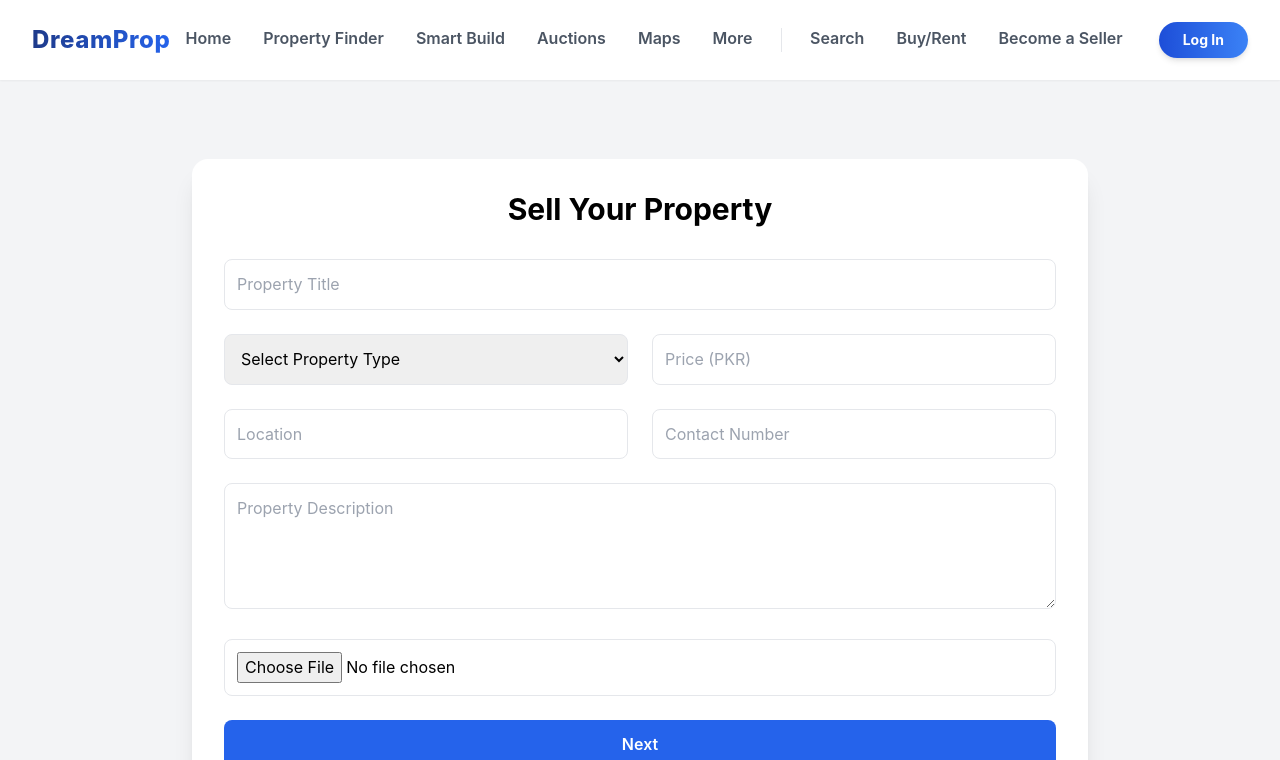
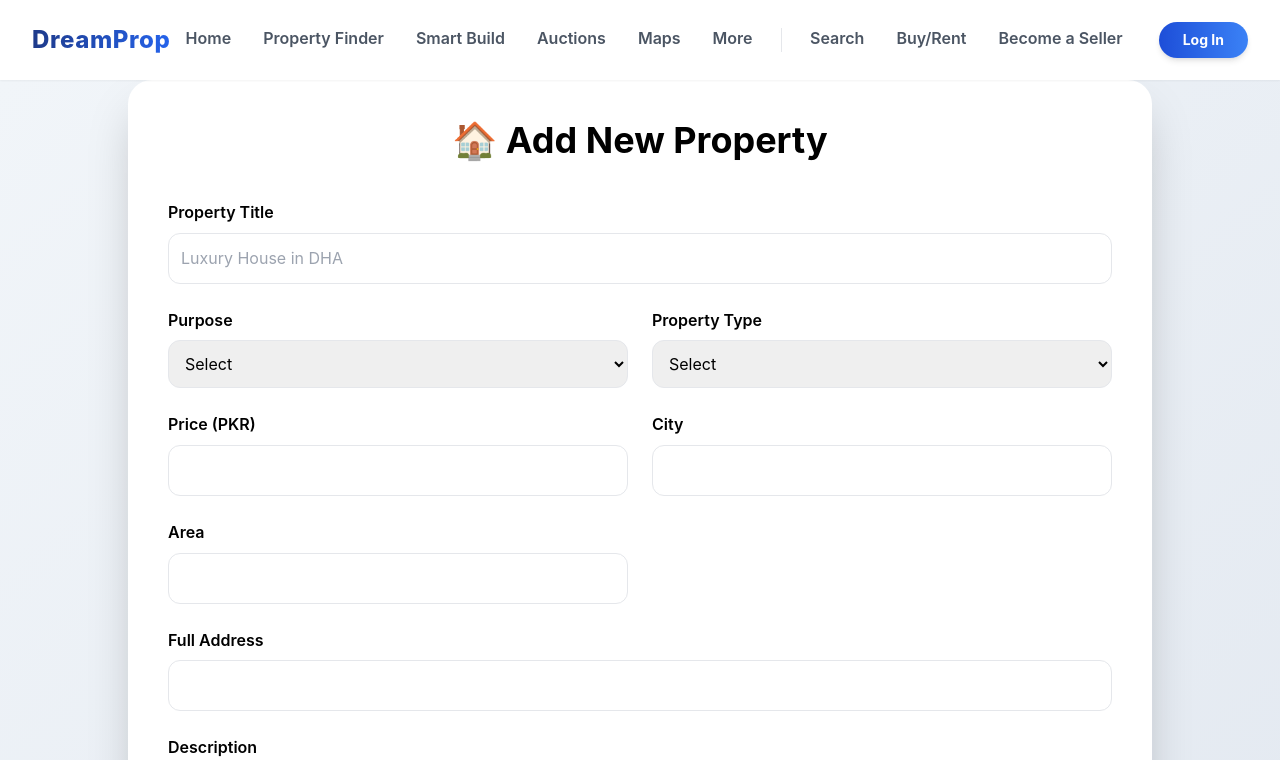
Before and after one commit to Saad-ullah33/FYP-26, a React (Vite) app: page /add-property in a window 1280 px wide. Shown: the top 760 px of the page. Built offline with nearby package versions, Linux system fonts and the light colour scheme.

Commit message:
attach backend apis

```diff
--- a/package.json
+++ b/package.json
@@ -28,6 +28,7 @@
     "@mantine/modals": "^8.3.10",
     "@mantine/notifications": "^8.3.10",
     "@tabler/icons-react": "^3.36.1",
+    "axios": "^1.13.5",
     "embla-carousel": "^8.6.0",
     "embla-carousel-react": "^8.6.0",
     "lucide-react": "^0.563.0",
--- a/src/PostProperty/AddProperty.jsx
+++ b/src/PostProperty/AddProperty.jsx
@@ -1,253 +1,293 @@
 import React, { useState } from "react";
+import axios from "axios";
 
 const AddProperty = () => {
   const [step, setStep] = useState(1);
+  const [loading, setLoading] = useState(false);
 
   const [formData, setFormData] = useState({
     title: "",
-    type: "",
+    description: "",
     price: "",
-    location: "",
-    description: "",
-    image: null,
-    contact: "",
+    purpose: "",
+    propertyType: "",
+    city: "",
+    area: "",
+    address: "",
+    images: [], // store multiple images
   });
 
   const [errors, setErrors] = useState({});
-  const [imagePreview, setImagePreview] = useState(null);
+  const [imagePreviews, setImagePreviews] = useState([]);
 
-  // Handle input change
+  // Handle text input changes
   const handleChange = (e) => {
-    const { name, value } = e.target;
-    setFormData({ ...formData, [name]: value });
-    setErrors({ ...errors, [name]: "" });
+    setFormData({ ...formData, [e.target.name]: e.target.value });
+    setErrors({ ...errors, [e.target.name]: "" });
   };
 
-  // Handle image
+  // Handle image selection (max 4)
   const handleImageChange = (e) => {
-    const file = e.target.files[0];
-    if (file) {
-      setFormData({ ...formData, image: file });
-      setImagePreview(URL.createObjectURL(file));
+    const files = Array.from(e.target.files).slice(0, 4); // max 4
+    setFormData({ ...formData, images: files });
+
+    // Generate previews
+    const previews = files.map((file) => URL.createObjectURL(file));
+    setImagePreviews(previews);
+  };
+
+  // Simple validation
+  const validateForm = () => {
+    let err = {};
+    if (!formData.title) err.title = "Title required";
+    if (!formData.price || formData.price <= 0) err.price = "Valid price required";
+    if (!formData.purpose) err.purpose = "Purpose required";
+    if (!formData.propertyType) err.propertyType = "Property type required";
+    if (!formData.city) err.city = "City required";
+    if (!formData.area) err.area = "Area required";
+    if (!formData.address) err.address = "Address required";
+    if (formData.images.length === 0) err.images = "At least one image required";
+    setErrors(err);
+    return Object.keys(err).length === 0;
+  };
+
+  // Move to step 2
+  const handleNext = (e) => {
+    e.preventDefault();
+    if (validateForm()) setStep(2);
+  };
+
+  // Submit data to backend
+const handleSubmit = async () => {
+  if (loading) return; // prevent multiple clicks
+  setLoading(true);
+
+  try {
+    const data = new FormData();
+    data.append(
+      "property",
+      new Blob([JSON.stringify({
+        title: formData.title,
+        description: formData.description,
+        price: formData.price,
+        purpose: formData.purpose,
+        propertyType: formData.propertyType,
+        city: formData.city,
+        area: formData.area,
+        address: formData.address,
+      })], { type: "application/json" })
+    );
+    formData.images.forEach(img => data.append("images", img));
+
+    await axios.post("http://localhost:8080/api/properties/create", data, {
+      headers: { "Content-Type": "multipart/form-data" }
+    });
+
+    alert("Property submitted successfully!");
+    setFormData({
+      title: "", description: "", price: "", purpose: "",
+      propertyType: "", city: "", area: "", address: "", images: []
+    });
+    setImagePreviews([]);
+    setStep(1);
+
+  } catch (err) {
+    console.error("Error uploading property:", err);
+    alert("Property submission failed.");
+  } finally {
+    setLoading(false); // enable button again
   }
 };
 
-  // Validation
-  const validateForm = () => {
-    let newErrors = {};
-
-    if (!formData.title) newErrors.title = "Title is required";
-    if (!formData.type) newErrors.type = "Property type is required";
-    if (!formData.price || formData.price <= 0)
-      newErrors.price = "Enter valid price";
-    if (!formData.location) newErrors.location = "Location is required";
-    if (!formData.contact || formData.contact.length < 10)
-      newErrors.contact = "Enter valid contact number";
-
-    setErrors(newErrors);
-    return Object.keys(newErrors).length === 0;
-  };
-
-  // NEXT → Preview
-  const handleNext = (e) => {
-    e.preventDefault();
-    if (!validateForm()) return;
-    setStep(2);
-  };
-
-  // FINAL SUBMIT
-  const handleFinalSubmit = () => {
-    console.log("Submitted Property:", formData);
-    alert("Property submitted successfully (Frontend only)");
-  };
-
-  // EDIT
-  const handleEdit = () => {
-    setStep(1);
-  };
 
   return (
-    <div className="min-h-screen bg-gray-100 flex items-center justify-center px-4">
-      <div className="bg-white p-8 rounded-2xl shadow-xl w-full max-w-4xl">
+    <div className="min-h-screen bg-gradient-to-br from-slate-100 to-slate-200 flex justify-center items-center px-4">
+      <div className="bg-white w-full max-w-5xl p-10 rounded-3xl shadow-2xl">
 
-        {/* ================= FORM STEP ================= */}
+        {/* STEP 1 */}
         {step === 1 && (
           <>
-            <h2 className="text-3xl font-bold mb-8 text-center">
-              Sell Your Property
-            </h2>
-
+            <h2 className="text-4xl font-bold text-center mb-10">🏠 Add New Property</h2>
             <form className="grid grid-cols-1 md:grid-cols-2 gap-6">
 
               <div className="md:col-span-2">
+                <label className="font-semibold">Property Title</label>
                 <input
-                  type="text"
                   name="title"
-                  placeholder="Property Title"
                   value={formData.title}
                   onChange={handleChange}
-                  className="w-full border p-3 rounded-lg"
+                  className="w-full mt-2 border rounded-xl p-3"
+                  placeholder="Luxury House in DHA"
                 />
                 {errors.title && <p className="text-red-500 text-sm">{errors.title}</p>}
               </div>
 
+              <div>
+                <label className="font-semibold">Purpose</label>
                 <select
-                name="type"
-                value={formData.type}
+                  name="purpose"
+                  value={formData.purpose}
                   onChange={handleChange}
-                className="w-full border p-3 rounded-lg"
+                  className="w-full mt-2 border rounded-xl p-3"
                 >
-                <option value="">Select Property Type</option>
-                <option value="House">House</option>
-                <option value="Apartment">Apartment</option>
-                <option value="Plot">Plot</option>
+                  <option value="">Select</option>
+                  <option value="SALE">Sale</option>
+                  <option value="RENT">Rent</option>
                 </select>
-              {errors.type && <p className="text-red-500 text-sm">{errors.type}</p>}
+                {errors.purpose && <p className="text-red-500 text-sm">{errors.purpose}</p>}
+              </div>
 
+              <div>
+                <label className="font-semibold">Property Type</label>
+                <select
+                  name="propertyType"
+                  value={formData.propertyType}
+                  onChange={handleChange}
+                  className="w-full mt-2 border rounded-xl p-3"
+                >
+                  <option value="">Select</option>
+                  <option value="HOUSE">House</option>
+                  <option value="APARTMENT">Apartment</option>
+                  <option value="PLOT">Plot</option>
+                </select>
+                {errors.propertyType && <p className="text-red-500 text-sm">{errors.propertyType}</p>}
+              </div>
+
+              <div>
+                <label className="font-semibold">Price (PKR)</label>
                 <input
                   type="number"
                   name="price"
-                placeholder="Price (PKR)"
                   value={formData.price}
                   onChange={handleChange}
-                className="w-full border p-3 rounded-lg"
+                  className="w-full mt-2 border rounded-xl p-3"
                 />
                 {errors.price && <p className="text-red-500 text-sm">{errors.price}</p>}
+              </div>
 
+              <div>
+                <label className="font-semibold">City</label>
                 <input
-                type="text"
-                name="location"
-                placeholder="Location"
-                value={formData.location}
+                  name="city"
+                  value={formData.city}
                   onChange={handleChange}
-                className="w-full border p-3 rounded-lg"
+                  className="w-full mt-2 border rounded-xl p-3"
                 />
-              {errors.location && <p className="text-red-500 text-sm">{errors.location}</p>}
+                {errors.city && <p className="text-red-500 text-sm">{errors.city}</p>}
+              </div>
 
+              <div>
+                <label className="font-semibold">Area</label>
                 <input
-                type="text"
-                name="contact"
-                placeholder="Contact Number"
-                value={formData.contact}
+                  name="area"
+                  value={formData.area}
                   onChange={handleChange}
-                className="w-full border p-3 rounded-lg"
+                  className="w-full mt-2 border rounded-xl p-3"
                 />
-              {errors.contact && <p className="text-red-500 text-sm">{errors.contact}</p>}
+                {errors.area && <p className="text-red-500 text-sm">{errors.area}</p>}
+              </div>
 
               <div className="md:col-span-2">
+                <label className="font-semibold">Full Address</label>
+                <input
+                  name="address"
+                  value={formData.address}
+                  onChange={handleChange}
+                  className="w-full mt-2 border rounded-xl p-3"
+                />
+                {errors.address && <p className="text-red-500 text-sm">{errors.address}</p>}
+              </div>
+
+              <div className="md:col-span-2">
+                <label className="font-semibold">Description</label>
                 <textarea
                   name="description"
-                  placeholder="Property Description"
                   value={formData.description}
                   onChange={handleChange}
                   rows="4"
-                  className="w-full border p-3 rounded-lg"
+                  className="w-full mt-2 border rounded-xl p-3"
                 />
               </div>
 
+              {/* Images */}
               <div className="md:col-span-2">
+                <label className="font-semibold">Property Images (max 4)</label>
                 <input
                   type="file"
                   accept="image/*"
+                  multiple
                   onChange={handleImageChange}
-                  className="w-full border p-3 rounded-lg"
+                  className="w-full mt-2"
                 />
+                {errors.images && <p className="text-red-500 text-sm">{errors.images}</p>}
+                <div className="flex gap-2 mt-2">
+                  {imagePreviews.map((src, idx) => (
+                    <img key={idx} src={src} alt="preview" className="w-20 h-20 object-cover rounded-xl" />
+                  ))}
+                </div>
               </div>
 
               <div className="md:col-span-2">
                 <button
                   onClick={handleNext}
-                  className="w-full bg-blue-600 text-white py-3 rounded-lg font-semibold"
+                  className="w-full bg-blue-600 hover:bg-blue-700 text-white py-4 rounded-xl font-bold text-lg"
                 >
-                  Next
+                  Preview Property →
                 </button>
               </div>
             </form>
           </>
         )}
 
-        {/* ================= PREVIEW STEP ================= */}
+        {/* STEP 2 */}
         {step === 2 && (
           <>
-    <h2 className="text-3xl font-bold mb-8 text-center text-gray-800">
-      Preview Property
-    </h2>
+            <h2 className="text-4xl font-bold text-center mb-8">👀 Property Preview</h2>
 
-    <div className="border rounded-xl p-6 bg-gray-50 space-y-6">
-
-      {/* Image Section */}
-      {imagePreview && (
-        <div className="w-full">
-          <img
-            src={imagePreview}
-            alt="Property Preview"
-            className="w-full h-64 object-cover rounded-lg shadow"
-          />
+            {imagePreviews.length > 0 && (
+              <div className="flex gap-2 mb-6">
+                {imagePreviews.map((src, idx) => (
+                  <img key={idx} src={src} alt="preview" className="w-32 h-32 object-cover rounded-xl" />
+                ))}
               </div>
             )}
 
-      {/* Property Details */}
-      <div className="grid grid-cols-1 md:grid-cols-2 gap-6">
-
-        <div className="border rounded-lg p-4 bg-white">
-          <p className="text-sm text-gray-500">Property Title</p>
-          <p className="font-semibold text-lg">{formData.title}</p>
+            <div className="grid grid-cols-1 md:grid-cols-2 gap-6 text-lg">
+              <p><b>Title:</b> {formData.title}</p>
+              <p><b>Purpose:</b> {formData.purpose}</p>
+              <p><b>Type:</b> {formData.propertyType}</p>
+              <p className="text-green-600"><b>Price:</b> PKR {formData.price}</p>
+              <p><b>City:</b> {formData.city}</p>
+              <p><b>Area:</b> {formData.area}</p>
+              <p className="md:col-span-2"><b>Address:</b> {formData.address}</p>
             </div>
 
-        <div className="border rounded-lg p-4 bg-white">
-          <p className="text-sm text-gray-500">Property Type</p>
-          <p className="font-semibold text-lg">{formData.type}</p>
-        </div>
+            <p className="mt-6 text-gray-700">{formData.description}</p>
 
-        <div className="border rounded-lg p-4 bg-white">
-          <p className="text-sm text-gray-500">Price</p>
-          <p className="font-semibold text-lg text-green-600">
-            PKR {formData.price}
-          </p>
-        </div>
-
-        <div className="border rounded-lg p-4 bg-white">
-          <p className="text-sm text-gray-500">Location</p>
-          <p className="font-semibold text-lg">{formData.location}</p>
-        </div>
-
-        <div className="border rounded-lg p-4 bg-white">
-          <p className="text-sm text-gray-500">Contact</p>
-          <p className="font-semibold text-lg">{formData.contact}</p>
-        </div>
-
-      </div>
-
-      {/* Description */}
-      <div className="border rounded-lg p-4 bg-white">
-        <p className="text-sm text-gray-500 mb-1">Description</p>
-        <p className="text-gray-700 leading-relaxed">
-          {formData.description || "No description provided"}
-        </p>
-      </div>
-
-    </div>
-
-    {/* Buttons */}
-    <div className="flex gap-4 mt-8">
+            <div className="flex gap-4 mt-10">
               <button
-        onClick={handleEdit}
-        className="w-full bg-gray-700 hover:bg-gray-800 text-white py-3 rounded-lg font-semibold transition"
+                onClick={() => setStep(1)}
+                className="w-full bg-gray-700 text-white py-4 rounded-xl font-bold"
               >
                 Edit
               </button>
+              <button
+  type="button"                 // make sure it is NOT "submit" to prevent form default submit
+  onClick={handleSubmit}
+  disabled={loading}             // prevent double clicks
+  className={`w-full py-4 rounded-xl font-bold
+              ${loading ? 'bg-gray-400' : 'bg-green-600 hover:bg-green-700'}
+              text-white`}
+>
+  {loading ? "Saving..." : "Submit Property"}
+</button>
 
-      <button
-        onClick={handleFinalSubmit}
-        className="w-full bg-green-600 hover:bg-green-700 text-white py-3 rounded-lg font-semibold transition"
-      >
-        Submit Property
-      </button>
             </div>
           </>
         )}
       </div>
     </div>
   );
-}
+};
+
 export default AddProperty;
--- /dev/null
+++ b/src/PostedProperty/PropertyCard.jsx
@@ -0,0 +1,58 @@
+import { useState, useEffect } from 'react';
+
+const PropertyCard = ({ property, formatPrice }) => {
+  const [imgError, setImgError] = useState(false);
+  const [currentIndex, setCurrentIndex] = useState(0);
+
+  const images = property.images || [];
+
+  // Slider logic if first image fails
+  useEffect(() => {
+    if (imgError && images.length > 1) {
+      const interval = setInterval(() => {
+        setCurrentIndex((prev) => (prev + 1) % images.length);
+      }, 2000);
+      return () => clearInterval(interval);
+    }
+  }, [imgError, images.length]);
+
+  const getImageUrl = (img) => (typeof img === 'string' ? img : img.cloudinary_src);
+
+  return (
+    <div className="bg-white rounded-2xl shadow-sm hover:shadow-xl border border-slate-100 overflow-hidden transition-all group cursor-pointer">
+      <div className="relative h-48 overflow-hidden">
+        {!imgError ? (
+          <img
+            src={images.length > 0 ? getImageUrl(images[0]) : 'https://via.placeholder.com/300'}
+            alt={property.title}
+            className="w-full h-full object-cover group-hover:scale-110 transition-transform duration-500"
+            onError={() => setImgError(true)}
+          />
+        ) : (
+          <img
+            src={getImageUrl(images[currentIndex])}
+            alt={`${property.title} - ${currentIndex + 1}`}
+            className="w-full h-full object-cover group-hover:scale-110 transition-transform duration-500"
+          />
+        )}
+        <span className="absolute top-3 right-3 bg-white/90 text-xs font-bold px-2 py-1 rounded">
+          {property.propertyType}
+        </span>
+      </div>
+      <div className="p-5">
+        <h3 className="text-lg font-bold text-slate-800 truncate">{property.title}</h3>
+        <p className="text-sm text-slate-500 mb-4">{property.colony}, {property.area}</p>
+        <div className="flex gap-3 text-xs font-medium text-slate-600 mb-4">
+          <span className="bg-slate-100 px-2 py-1 rounded">{property.beds} Beds</span>
+          <span className="bg-slate-100 px-2 py-1 rounded">{property.size}</span>
+        </div>
+        <div className="pt-3 border-t flex justify-between items-center">
+          <span className="text-lg font-extrabold text-blue-900">PKR {formatPrice(property.price)}</span>
+          <span className="text-blue-600">View &rarr;</span>
+        </div>
+      </div>
+    </div>
+  );
+};
+
+export default PropertyCard;
```
Also changed, not shown: src/PostedProperty/PostedProperty.jsx (+93 -59 lines), 1 other file (tests, documents, lock files or other folders). Lines whose indentation alone changed are shown as unchanged.
